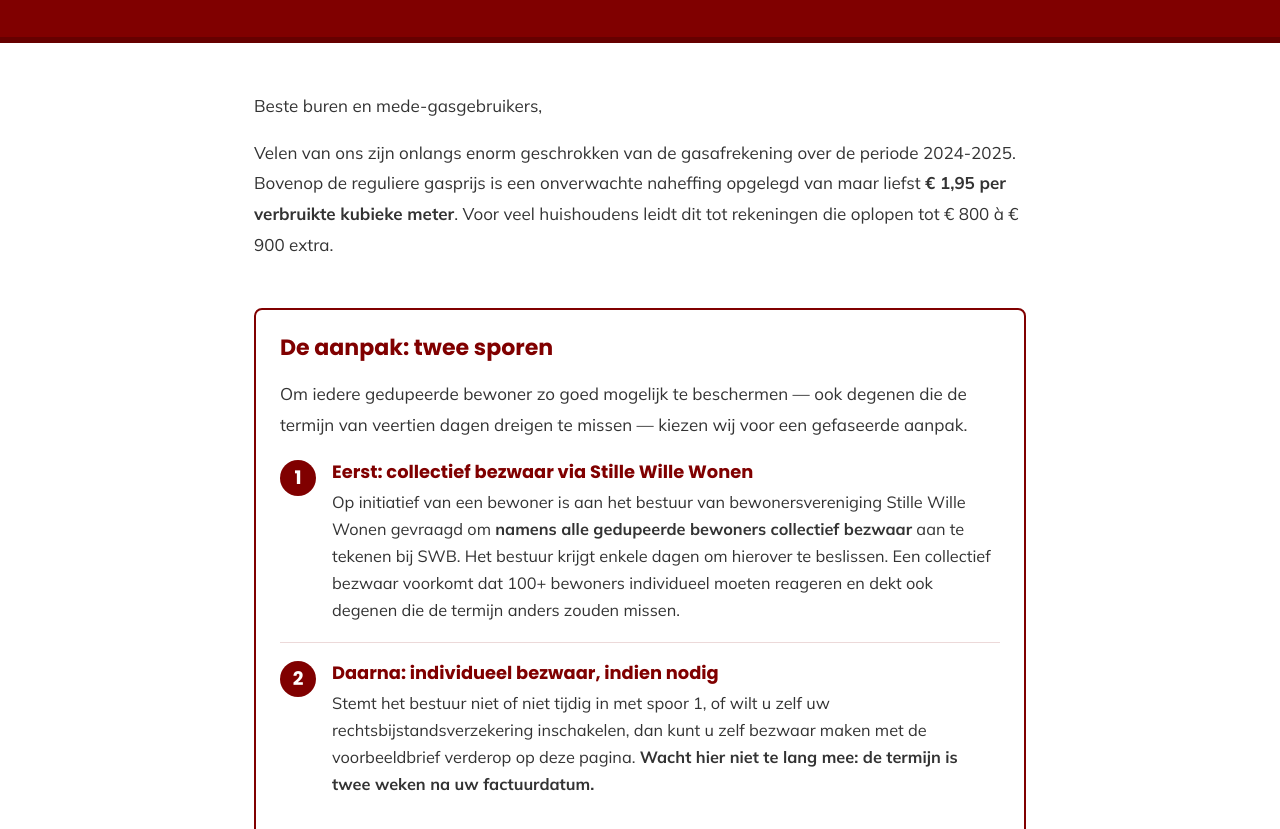
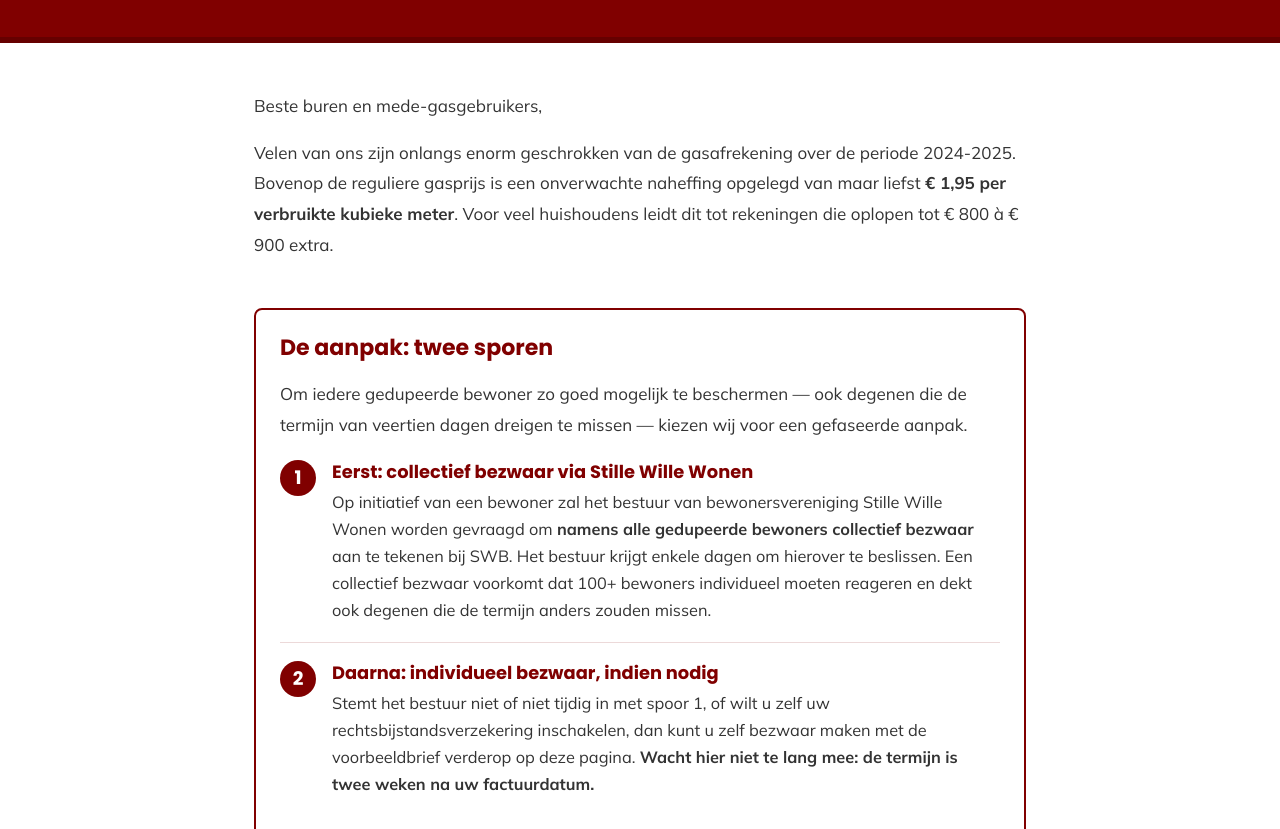
Before and after one commit to antonnoe/gasdossier-stillewille, a plain HTML site: page index.html in a window 1280 px wide. Shown: the part 219-1048 px from the top of the page. Drawn offline with Linux system fonts and the light colour scheme.

Commit message:
Update paragraph for clarity in index.html

```diff
--- a/index.html
+++ b/index.html
@@ -141,7 +141,7 @@
       <div class="step-num">1</div>
       <div class="step-body">
         <h3>Eerst: collectief bezwaar via Stille Wille Wonen</h3>
-        <p>Op initiatief van een bewoner is aan het bestuur van bewonersvereniging Stille Wille Wonen gevraagd om <strong>namens alle gedupeerde bewoners collectief bezwaar</strong> aan te tekenen bij SWB. Het bestuur krijgt enkele dagen om hierover te beslissen. Een collectief bezwaar voorkomt dat 100+ bewoners individueel moeten reageren en dekt ook degenen die de termijn anders zouden missen.</p>
+        <p>Op initiatief van een bewoner zal het bestuur van bewonersvereniging Stille Wille Wonen worden gevraagd om <strong>namens alle gedupeerde bewoners collectief bezwaar</strong> aan te tekenen bij SWB. Het bestuur krijgt enkele dagen om hierover te beslissen. Een collectief bezwaar voorkomt dat 100+ bewoners individueel moeten reageren en dekt ook degenen die de termijn anders zouden missen.</p>
       </div>
     </div>
 
```
